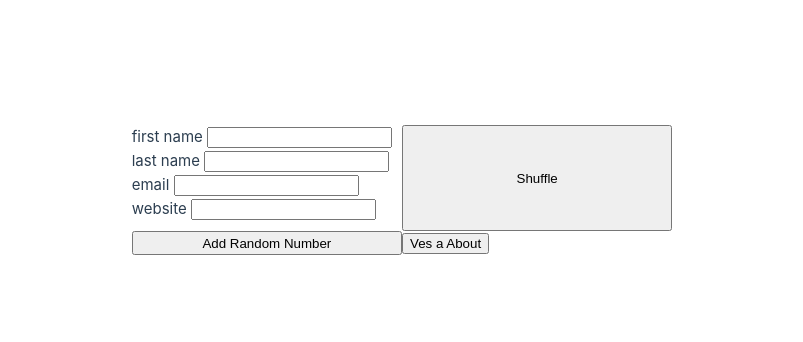
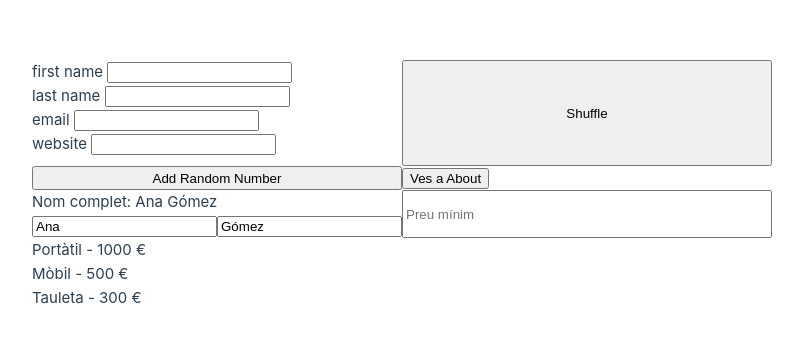
Before and after one commit to AnaGmzPstr/errores_vue, a Vue app in the folder erroresVue/: page / in a window 1280 px wide. Shown: the part 210-552 px from the top of the page, without its empty margins (238-1041 px from the left). Built offline with nearby package versions, Linux system fonts and the light colour scheme.

Commit message:
clase 3 dic

```diff
--- a/erroresVue/src/App.vue
+++ b/erroresVue/src/App.vue
@@ -2,12 +2,16 @@
 import KeySample from './components/KeyForSample.vue'
 import WatchArray from './components/WatchArrayExample.vue'
 import About from './components/AboutComponent.vue'
+import Variables from './components/Variables.vue'
+import Directiva from './components/DirectivaVmodel.vue'
 </script>
 
 <template>
   <KeySample></KeySample>
   <WatchArray></WatchArray>
   <About></About>
+  <Variables></Variables>
+  <Directiva></Directiva>
 </template>
 
 <style scoped>
--- /dev/null
+++ b/erroresVue/src/components/DirectivaVmodel.vue
@@ -0,0 +1,28 @@
+<script setup>
+import { ref, computed } from 'vue'
+const productes = ref([
+    { nom: 'Portàtil', preu: 1000 },
+    { nom: 'Mòbil', preu: 500 },
+    { nom: 'Tauleta', preu: 300 },
+]);
+
+const preuMinim = ref('')
+
+const productesFiltrats = computed(() => {
+    if (preuMinim.value === ''){
+        return productes.value
+    }else{
+        return productes.value.filter(producte => producte.preu >= preuMinim.value)
+        }
+    })
+
+</script>
+
+<template>
+    <input v-model.number="preuMinim" placeholder="Preu mínim" />
+    <ul>
+        <li v-for="producte in productesFiltrats" :key="producte.nom">
+            {{ producte.nom }} - {{ producte.preu }} €
+        </li>
+    </ul>
+</template>
--- /dev/null
+++ b/erroresVue/src/components/Variables.vue
@@ -0,0 +1,18 @@
+<script setup>
+import { ref, computed } from 'vue'
+
+const nom = ref('Ana')
+const cognom = ref('Gómez')
+
+const nomComplet = computed(() => {
+    return nom.value + ' ' + cognom.value
+})
+</script>
+
+<template>
+    <div>
+        <p>Nom complet: {{ nomComplet }}</p>
+        <input v-model="nom" placeholder="Nom" />
+        <input v-model="cognom" placeholder="Cognom" />
+    </div>
+</template>
```
